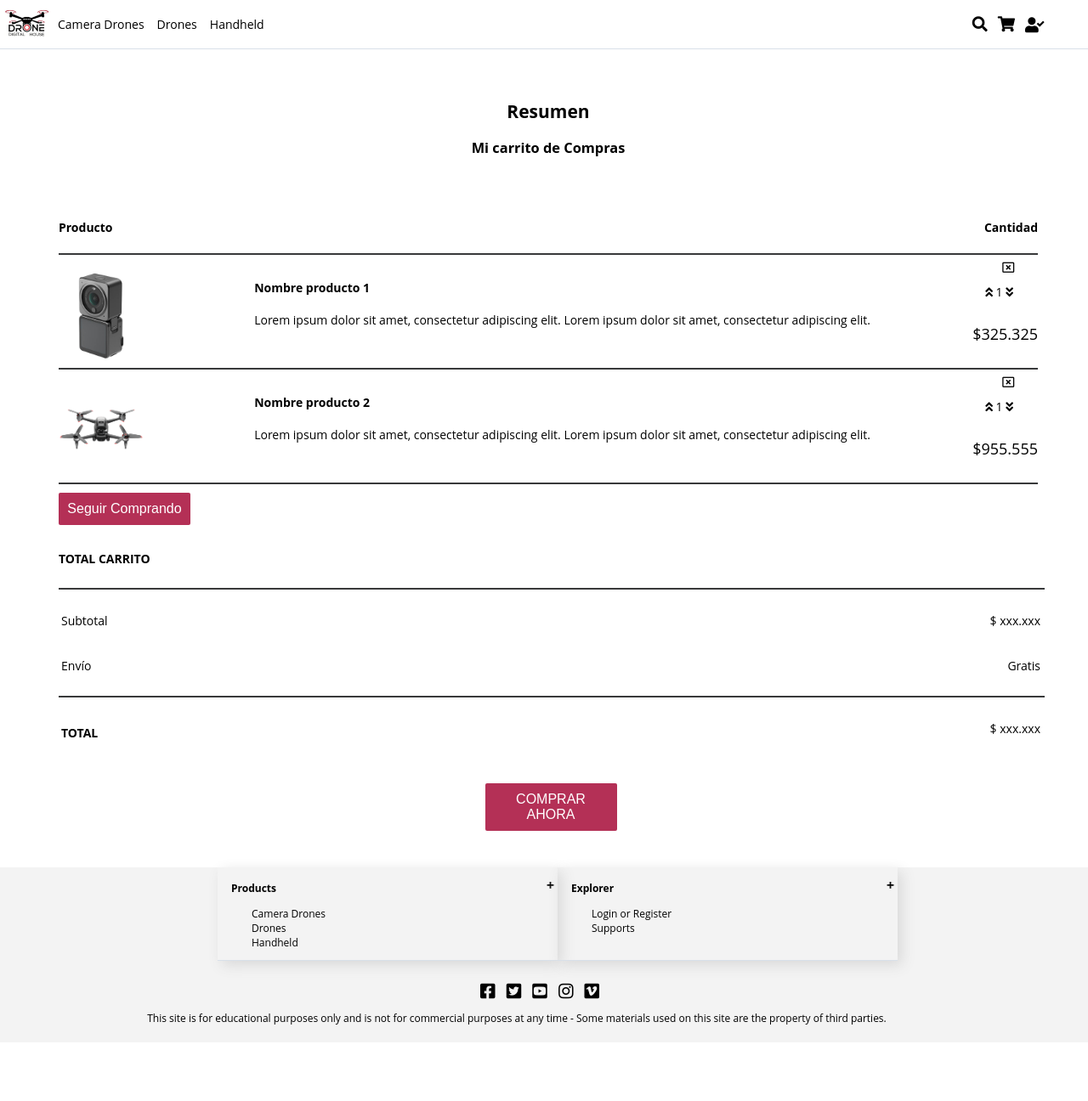
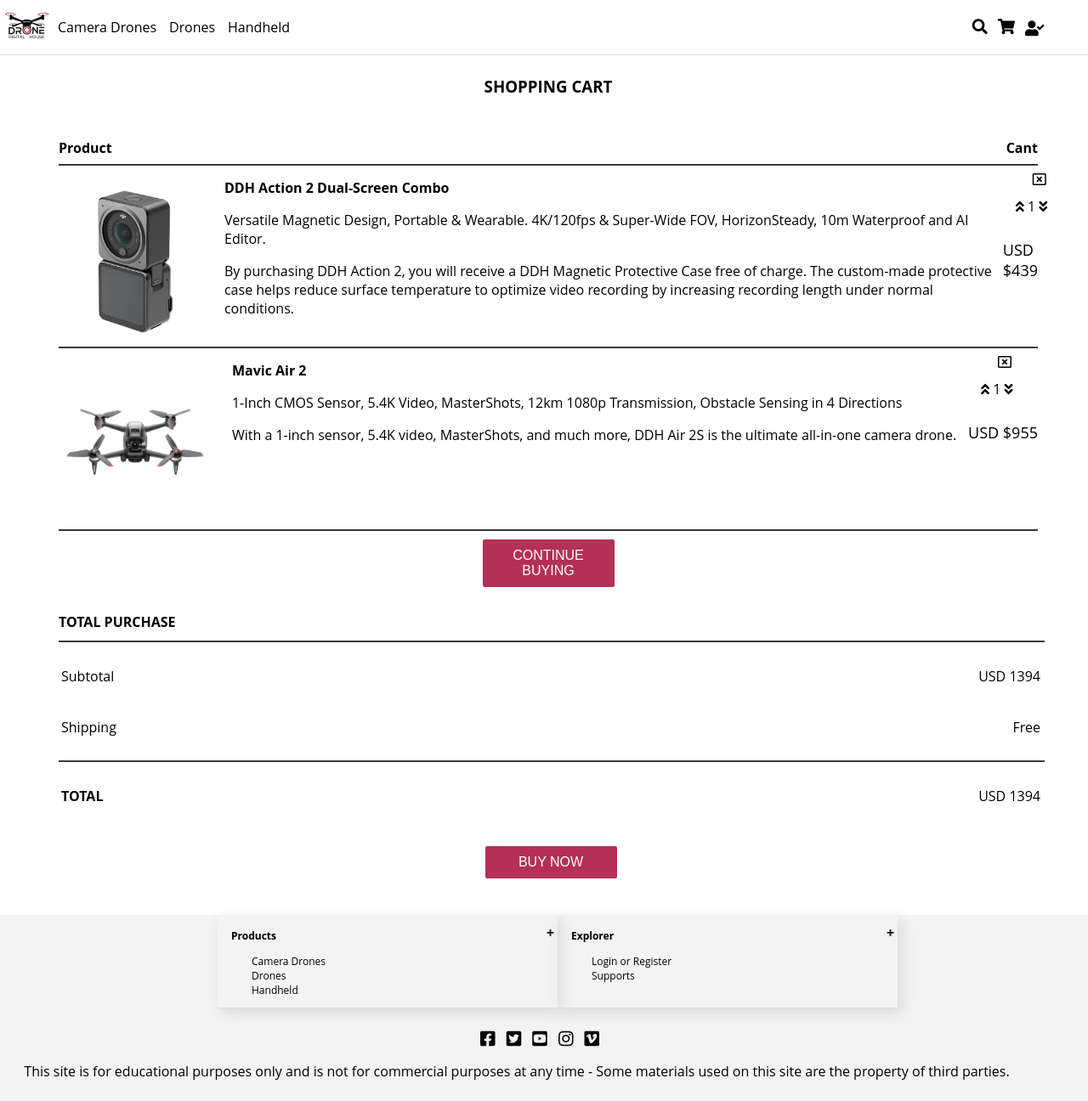
Before and after one commit to jhonn1992/grupo_2_DigitalDroneHouse, a Node server app: template views/shopping-cart.html in a window 1280 px wide. Shown: the whole page at 85% size. Before the commit the page ends 1206 px from the top, so only its background shows below. Run offline with Node 20, Linux system fonts and the light colour scheme; the template is opened without the code that fills it, so the values that code supplies are empty.

Commit message:
se agrega texto en inglés y pequeños cambios en mediaqueris en SHOPPING-CART

```diff
--- a/app.js
+++ b/app.js
@@ -25,21 +25,20 @@
     res.sendFile(path.resolve(__dirname, './views/productDetail.html'));
 })
 
-
-/* ---------------RUTAS DE LOS BOTONES EN FORMULARIOS LOGIN Y REGISTER--------------- */
-
 app.get('/register', (req, res) => {
     res.sendFile(path.resolve(__dirname, './views/register.html'));
 })
+
+app.get('/login', (req, res) => {
+    res.sendFile(path.resolve(__dirname, './views/login.html'));
+})
+
+/* ---------------RUTAS DE LOS BOTONES EN FORMULARIOS LOGIN Y REGISTER--------------- */
 
 app.post("/register", (req, res) => {
     res.sendFile(path.resolve(__dirname, "./views/home.html"));
 });
 
-app.get('/login', (req, res) => {
-    res.sendFile(path.resolve(__dirname, './views/login.html'));
-})
-
 app.post("/login", (req, res) => {
     res.sendFile(path.resolve(__dirname, "./views/productDetail.html"));
 });
--- a/public/CSS/shopping-cart.css
+++ b/public/CSS/shopping-cart.css
@@ -12,6 +12,7 @@
 section {
   width: 95%;
 }
+
 header {
   position: fixed;
   width: 100vw;
@@ -47,6 +48,7 @@
   flex-wrap: wrap;
   align-items: center;
   justify-content: space-between;
+
 }
 
 .iconosHeader {
@@ -55,31 +57,31 @@
   font-size: 18px;
 }
 
-.navegacion{
+.navegacion {
   width: 100px;
   margin: 30px auto;
   background: #fff;
 }
 
-.navegacion ul{
+.navegacion ul {
   list-style: none;
   margin-left: -40px;
   margin-top: -22px;
 }
 
-.menu > li{
+.menu>li {
   position: relative;
   display: inline-block;
 }
 
-.menu > li > a{
+.menu>li>a {
   display: block;
   padding: 15px 20px;
   color: #353535;
   text-decoration: none;
 }
 
-.menu li a:hover{
+.menu li a:hover {
   background-color: rgba(22, 22, 23, 0.05);
   transition: all .3s;
   border-radius: 10px;
@@ -87,7 +89,7 @@
 
 /* Submenu*/
 
-.submenu{
+.submenu {
   position: absolute;
   top: 43px;
   background: white;
@@ -97,7 +99,7 @@
   transition: opacity 1.5s;
 }
 
-.submenu li a{
+.submenu li a {
   display: block;
   margin-left: -40px;
   padding: 10px;
@@ -106,7 +108,7 @@
   text-decoration: none;
 }
 
-.menu li:hover .submenu{
+.menu li:hover .submenu {
   visibility: visible;
   opacity: 1;
 }
@@ -119,10 +121,15 @@
 
 /* --------------------------------------Main ------------------------------------------------------ */
 main {
-  padding-top: 50px;
+  padding-top: 20px;
   margin-left: 5px;
   margin-right: 5px;
   max-width: 90%;
+}
+
+h4 {
+  margin: 5px 0;
+
 }
 
 /* Main section accesorios */
@@ -177,6 +184,7 @@
     -webkit-transform: rotate(0);
     transform: rotate(0);
   }
+
   100% {
     -webkit-transform: rotate(180deg);
     transform: rotate(180deg);
@@ -201,32 +209,38 @@
   cursor: pointer;
 }
 
-/* ----------------------------------------main--------------------------------- */
-
-main{
+main {
   width: 90vw;
   padding-left: 5%;
   margin-top: 50px;
 }
 
-.titular1, .titular2{
+.titular1,
+.titular2 {
   text-align: center;
+  margin-bottom: 0PX;
 }
 
-.contenedor2Columnas{
+.contenedor2Columnas {
   width: 100%;
   display: flex;
   justify-content: space-between;
+  font-size: 18px;
 }
 
-.separacion{
+.contenedor2Columnas h4, p{
+  font-size: 16px;
+  align-self: center;
+}
+
+.separacion {
   width: 100%;
   border-bottom: solid 2px #38393A;
   margin-bottom: 10px;
   margin-top: 3px;
 }
 
-.item-cart{
+.item-cart {
   width: 100%;
   height: auto;
   display: flex;
@@ -234,53 +248,53 @@
   justify-content: space-between;
 }
 
-.product-img{
-  width: 120px;
-  height: 120px;
+.product-img {
+  width: 170px;
+  height: 170px;
   margin-left: -10px;
   /* flex-grow: 0.33; */
 }
 
-.contenedor-descripcion{
+.contenedor-descripcion {
   /*  width: 30%; */
   padding-left: 5px;
   padding-right: 5px;
 }
 
-.contenedor-botones{
+
+.contenedor-botones {
   position: relative;
 }
 
-.contenedor-precio{
+.contenedor-precio {
   padding-top: 5px;
 }
 
-.contenedor-botones div{
+.contenedor-botones div {
   padding-bottom: 5px;
   text-align: left;
 }
 
-.boton-cierre{
+.boton-cierre {
   position: relative;
   left: 35px;
   top: -5px;
 }
 
-.boton-cantidad{
+.boton-cantidad {
   position: relative;
   left: 15px;
 }
 
-.contenedor-total{
+.contenedor-total {
   margin-top: 20px;
 }
 
-.contenedor-total div{
+.contenedor-total div {
   padding: 3px 5px 3px 3px;
 }
 
 .boton {
-
   width: 155px;
   background: #B43056;
   border: none;
@@ -291,18 +305,22 @@
   border-radius: 2px;
 }
 
-.boton:hover{
+.boton:hover {
   background-color: #8b1c3b;
   cursor: pointer;
 }
 
-
-.contenedor-boton-final{
+.contenedor-boton-final {
   width: 100%;
   text-align: center;
   margin-top: 20px;
   margin-bottom: 20px;
 }
+
+.seguir-comprando{
+  text-align: center;
+}
+
 
 
 /* ---------------------------- Footer ------------------------------*/
@@ -355,10 +373,23 @@
   display: none;
 }
 
+.descripcion-2 {
+  display: none;
+}
+
+
 /* --------------------------------------------------------Media Queries---------------------------------------*/
 
 @media (min-width: 480px) {
   /* ----------------Header-----------------*/
+
+  body {
+    font-family: "Open Sans", sans-serif;
+    font-size: 16px;
+
+    overflow-x: hidden;
+    margin: 0px;
+  }
 
   .menu-banner {
     margin-right: 5px;
@@ -376,6 +407,12 @@
     margin-right: 15%;
     margin-left: 10%;
   }
+
+  .descripcion-2 {
+    display: block;
+  }
+
+
   /* ----------------------------------------------------*/
   .iconosHeader {
     background-color: transparent;
@@ -410,12 +447,25 @@
     border-radius: 2px;
   }
 
+  .product-img {
+    width: 200px;
+    height: 200px;
+    margin-left: -10px;
+    /* flex-grow: 0.33; */
   }
+
+
+
+}
+
 /* ------------------Media query 768---------*/
 @media (min-width: 768px) {
   .font-size-h h2 {
     font-size: 18px;
   }
+
+    /* ----------------------MAIN---------------------- */
+
 
   .seccion-producto {
     display: flex;
@@ -428,7 +478,7 @@
     margin-top: 0px;
     margin-left: -20px;
     margin-right: 40px;
-    padding: 10px;
+    /* padding: 10px; */
   }
 
   .font-size-h {
@@ -438,12 +488,17 @@
   .footer .margin-all .faq-container {
     display: flex;
   }
+
   .open summary {
     font-weight: 600;
   }
 
   .precio {
     font-size: 18px;
+  }
+
+  .descripcion-2 {
+    display: block;
   }
 
   .footer {
--- a/views/shopping-cart.html
+++ b/views/shopping-cart.html
@@ -1,5 +1,6 @@
 <!DOCTYPE html>
 <html lang="en">
+
 <head>
   <meta charset="UTF-8">
   <meta http-equiv="X-UA-Compatible" content="IE=edge">
@@ -8,12 +9,15 @@
   <!-- Links para Google Fonts -->
   <link rel="preconnect" href="https://fonts.googleapis.com">
   <link rel="preconnect" href="https://fonts.gstatic.com" crossorigin>
-    <link href="https://fonts.googleapis.com/css2?family=Roboto:ital,wght@0,100;0,300;0,400;0,500;0,700;0,900;1,100;1,300;1,400;1,500;1,700;1,900&display=swap" rel="stylesheet">
+  <link
+    href="https://fonts.googleapis.com/css2?family=Roboto:ital,wght@0,100;0,300;0,400;0,500;0,700;0,900;1,100;1,300;1,400;1,500;1,700;1,900&display=swap"
+    rel="stylesheet">
   <!-- Link para iconos -->
   <link href="https://cdnjs.cloudflare.com/ajax/libs/font-awesome/5.15.3/css/all.min.css" rel="stylesheet" />
   <!-- Mi css -->
-     <link rel="stylesheet" href="/css/shopping-cart.css"/>
+  <link rel="stylesheet" href="/css/shopping-cart.css" />
 </head>
+
 <body>
 
   <header>
@@ -50,8 +54,7 @@
         <form action="/home" method="GET">
           <nav class="navegacion">
             <ul class="menu">
-                        <li><button type="submit" class="fas fa-user-check iconosHeader"><a
-                                    href="#"></a></a></button>
+              <li><button type="submit" class="fas fa-user-check iconosHeader"><a href="#"></a></a></button>
                 <ul class="submenu">
                   <li><a href="/login">Login</a></li>
                   <li><a href="/register">Register</a></li>
@@ -66,20 +69,24 @@
   <!-- -----------------------------------main----------------------------------------------------------------- -->
 
   <main>
-        <h2 class="titular1"> Resumen</h2>
-        <h3 class="titular2"> Mi carrito de Compras</h3>
+    <h3 class="titular2"> SHOPPING CART</h3>
     <br><br>
     <div class="contenedor2Columnas">
-          <h4>Producto</h4>
-          <h4>Cantidad</h4>
+      <h4>Product</h4>
+      <h4>Cant</h4>
     </div>
     <div class="separacion"></div>
     <div>
       <article class="item-cart">
         <img src="/img/camera-dji.png" alt="imagen-Articulo1" class="product-img">
         <div class="contenedor-descripcion">
-              <h4 class="nombre"> Nombre producto 1</h4>
-              <p class="descripcion">Lorem ipsum dolor sit amet, consectetur adipiscing elit. Lorem ipsum dolor sit amet, consectetur adipiscing elit.</p>
+          <h4 class="nombre"> DDH Action 2 Dual-Screen Combo</h4>
+
+          <p class="descripcion">Versatile Magnetic Design, Portable & Wearable. 4K/120fps & Super-Wide FOV,
+            HorizonSteady, 10m Waterproof and AI Editor.</p>
+          <p class="descripcion-2"> By purchasing DDH Action 2, you will receive a DDH Magnetic Protective Case free of
+            charge. The custom-made protective case helps reduce surface temperature to optimize video recording by
+            increasing recording length under normal conditions.</p>
         </div>
         <div class="contenedor-botones">
           <div class="boton-cierre"><i class="far fa-window-close"></i></div>
@@ -88,15 +95,20 @@
             1
             <i class="fas fa-angle-double-down"></i>
           </div>
-              <div class="contenedor-precio"><p class="precio"> $325.325</p></div>
+          <div class="contenedor-precio">
+            <p class="precio"> USD $439</p>
+          </div>
         </div>
       </article>
       <div class="separacion"></div>
       <article class="item-cart">
         <img src="/img/unDrone.png" alt="imagen-Articulo2" class="product-img">
         <div class="contenedor-descripcion">
-              <h4 class="nombre"> Nombre producto 2</h4>
-              <p class="descripcion">Lorem ipsum dolor sit amet, consectetur adipiscing elit. Lorem ipsum dolor sit amet, consectetur adipiscing elit.</p>
+          <h4 class="nombre"> Mavic Air 2</h4>
+          <p class="descripcion">1-Inch CMOS Sensor, 5.4K Video, MasterShots, 12km 1080p Transmission, Obstacle Sensing
+            in 4 Directions</p>
+          <p class="descripcion-2"> With a 1-inch sensor, 5.4K video, MasterShots, and much more, DDH Air 2S is the
+            ultimate all-in-one camera drone.</p>
         </div>
         <div class="contenedor-botones">
           <div class="boton-cierre"><i class="far fa-window-close"></i></div>
@@ -105,24 +117,35 @@
             1
             <i class="fas fa-angle-double-down"></i>
           </div>
-              <div class="contenedor-precio"><p class="precio"> $955.555</p></div>
+          <div class="contenedor-precio">
+            <p class="precio"> USD $955</p>
+          </div>
         </div>
       </article>
       <div class="separacion"></div>
     </div>
     <div class="seguir-comprando">
       <form action="boton">
-            <button class="boton">Seguir Comprando</button>
+        <button class="boton">CONTINUE BUYING</button>
       </form>
     </div>
 
     <div class="contenedor-total">
-          <h4>TOTAL CARRITO</h4>
+      <h4>TOTAL PURCHASE</h4>
       <div class="separacion"></div>
-            <div class="contenedor-sub contenedor2Columnas"><p>Subtotal</p> <p>$ xxx.xxx</p></div>
-            <div class="contenedor-envio contenedor2Columnas"><p>Envío</p> <p>Gratis</p></div>
+      <div class="contenedor-sub contenedor2Columnas">
+        <p>Subtotal</p>
+        <p>USD 1394</p>
+      </div>
+      <div class="contenedor-envio contenedor2Columnas">
+        <p>Shipping</p>
+        <p>Free</p>
+      </div>
       <div class="separacion"></div>
-          <div class="contenedor2Columnas"><h4>TOTAL</h4> <p>$ xxx.xxx</p></div>
+      <div class="contenedor2Columnas">
+        <h4>TOTAL</h4>
+        <p>USD 1394</p>
+      </div>
 
       <div class="contenedor-metodo-pago">
         <form action="payment-metod">
@@ -132,7 +155,7 @@
 
       <div class="contenedor-boton-final">
         <form action="boton">
-            <button class="boton">COMPRAR AHORA</button>
+          <button class="boton">BUY NOW</button>
         </form>
       </div>
     </div>
@@ -180,4 +203,5 @@
     </div>
   </footer>
 </body>
+
 </html>
```
Lines whose indentation alone changed are shown as unchanged.
